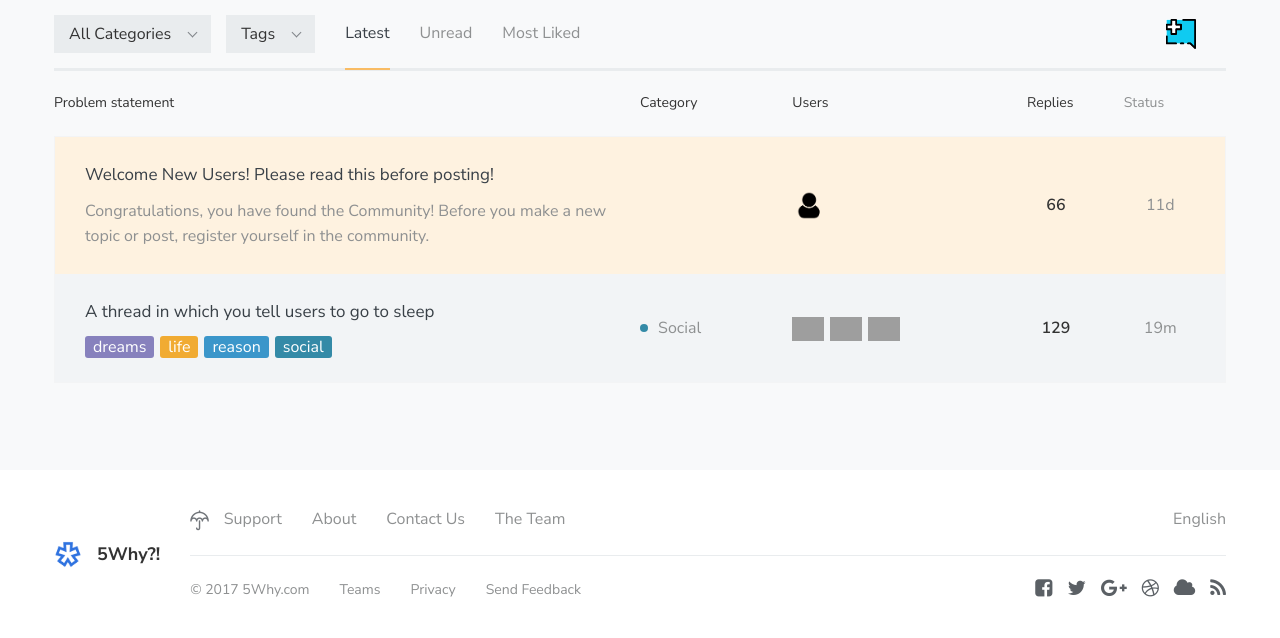
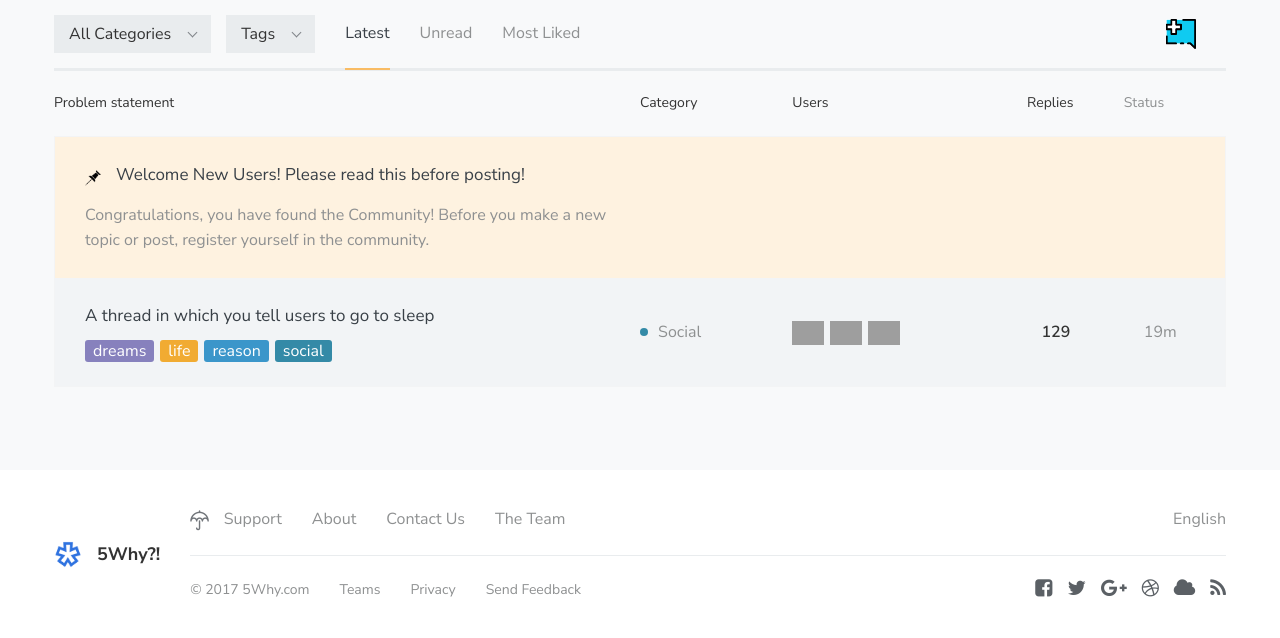
Before and after one commit to ankamdivija/Why5_identifier_tool, a Django app: page /dashboard/ in a window 1280 px wide. Shown: the part 90-728 px from the top of the page. Run offline with Django 3.2, Linux system fonts and the light colour scheme; the visitor is signed in with stand-in values (Sample User, id 1); data comes from the database, SQL or seed files in the repository; data that the repository does not hold is empty; some libraries are stand-ins or nearby versions; grey boxes are pictures that could not be loaded.

Commit message:
Added pinned label in the dashboard

```diff
--- a/templates/app/dashboard.html
+++ b/templates/app/dashboard.html
@@ -217,21 +217,21 @@
                 </div>
                 <div class="posts__body">
                     <div class="posts__item bg-fef2e0">
-                        <div class="posts__section-left">
+                        <!-- <div class="posts__section-left"> -->
                             <div class="posts__topic">
                                 <div class="posts__content">
                                     <a href="#">
-                                        <h3>Welcome New Users! Please read this before posting!</h3>
+                                        <h3><i><img src="{% static 'img/pinned.png' %}"></i>Welcome New Users! Please read this before posting!</h3>
                                     </a>
                                     <p>Congratulations, you have found the Community! Before you make a new topic or
                                         post, register yourself in the community.</p>
                                 </div>
                             </div>
-                        </div>
-                        <div class="posts__section-right">
+                        <!-- </div> -->
+                        <!-- <div class="posts__section-right">
                             <div class="posts__users js-dropdown">
                                 <div>
-                                    <!-- write a for loop for every user details -->
+                                     write a for loop for every user details
                                     <a href="#" class="avatar"><img src="{% static 'img/user.png' %}" alt="avatar"
                                             data-dropdown-btn="user-b"></a>
                                     <div class="posts__users-dropdown dropdown dropdown--user dropdown--reverse-y"
@@ -263,7 +263,7 @@
                             </div>
                             <div class="posts__replies">66</div>
                             <div class="posts__activity">11d</div>
-                        </div>
+                        </div> -->
                     </div>
                     {% for prblm in statements %}
                     <div class="posts__item">
```
Also changed, not shown: static/img/pinned.png (added), 2 other files.
